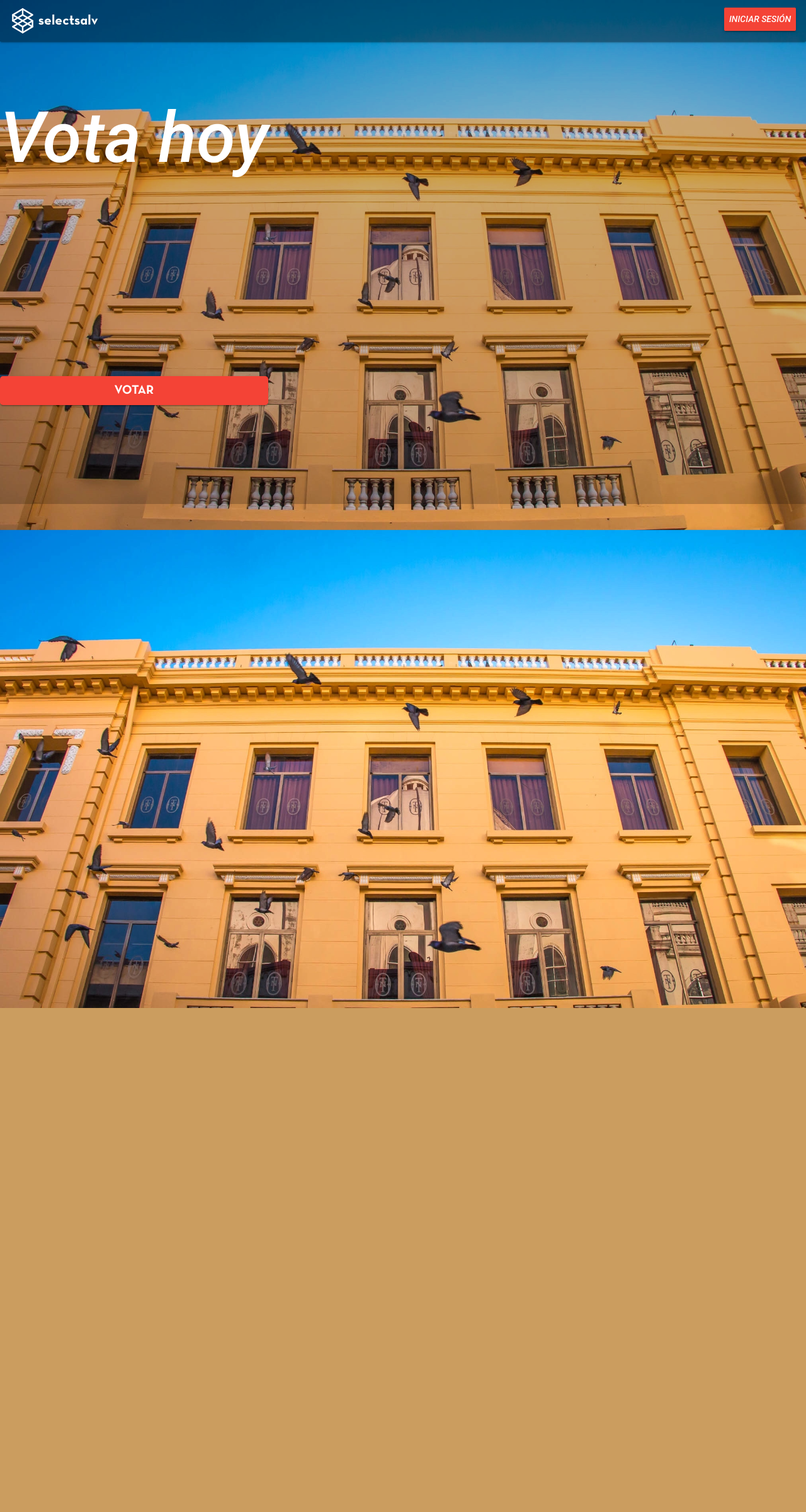
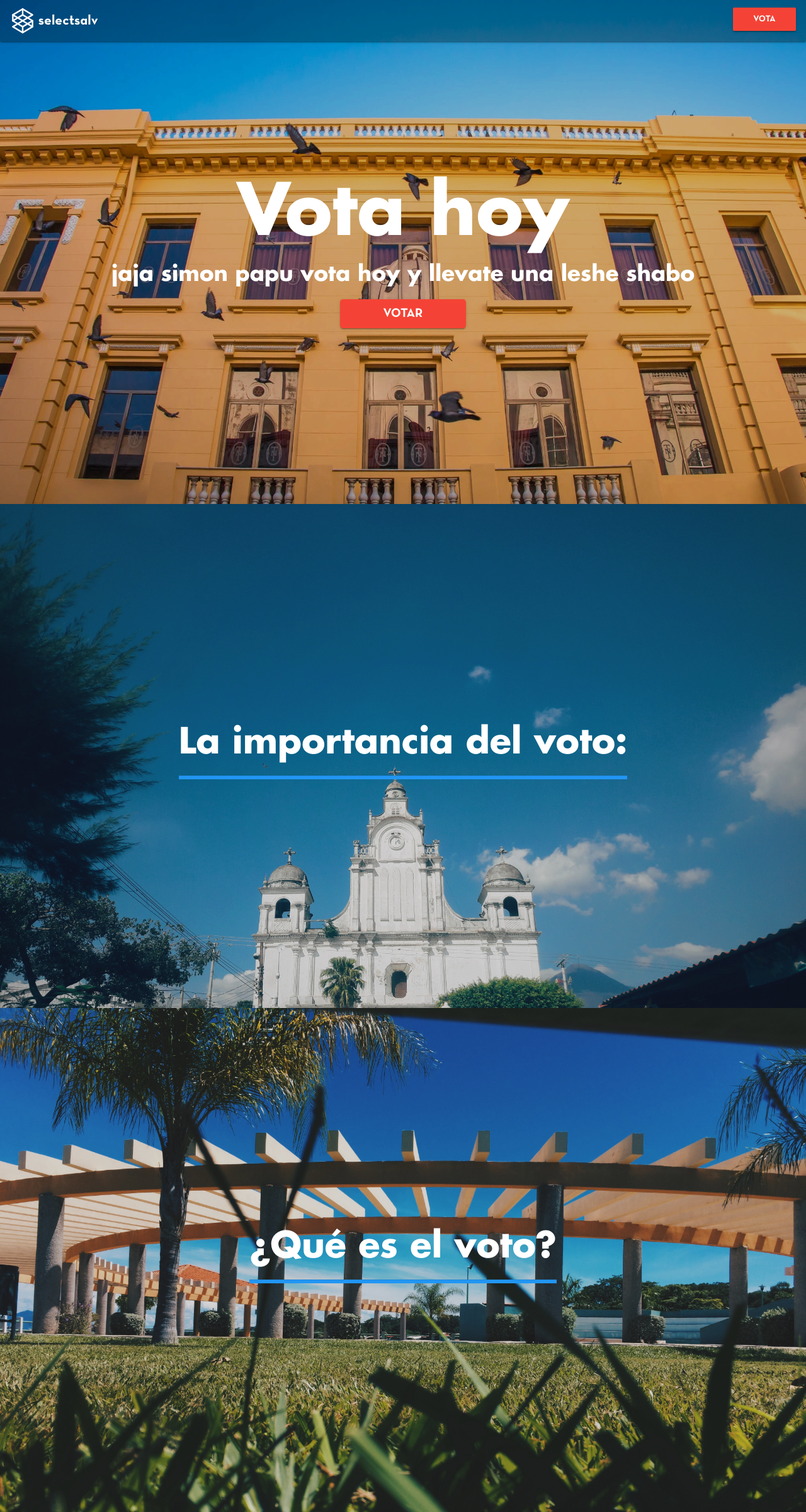
Before and after one commit to SelectSalv/SelectSalv, a PHP site: page / in a window 1280 px wide. Shown: the whole page at 63% size. Before the commit the page ends 1600 px from the top, so only its background shows below. Run offline with PHP 8.4, Linux system fonts and the light colour scheme.

Commit message:
simon papu

```diff
--- a/index.php
+++ b/index.php
@@ -13,17 +13,18 @@
   <script src="res/plugins/popper.js"></script>
   <script src="res/plugins/BootstrapMD/bootstrap-material-design.js"></script>
   <script src="res/plugins/BootstrapMD/materialize.js"></script>
+  <script src="res/js/fondo.js"></script>
   <script>
-    $(document).ready(function() {
-        var alt = $(window).height();
-        $('.banner').css('height', alt + 'px');
-        $('.footer').css('height', alt + 'px');
-        $(window).resize(function() {
-           var alt = $(window).height();
-        $('.banner').css('height', alt + 'px');
-        $('.footer').css('height', alt + 'px');
-        });
-    })
+    // $(document).ready(function() {
+    //     var alt = $(window).height();
+    //     $('.banner').css('height', alt + 'px');
+
+    //     $(window).resize(function() {
+    //        var alt = $(window).height();
+    //     $('.banner').css('height', alt + 'px');
+
+    //     });
+    // })
   </script>
 <body>
   <nav class="navbar fixed-top d-flex">
@@ -31,16 +32,33 @@
       <img src="res/img/logoblanco.svg" width="40" alt="">
       selectsalv
     </a>
-  <a class="waves-effect waves-light btn btn-raised btn-danger p-2">Iniciar Sesión</a>
+    <a style="font-family: 'neutra'; width: 100px;" class="waves-effect waves-light btn btn-raised btn-danger p-2">vota</a>
   </nav>
 
   <div class="banner">
-  <h1 class="display-1" style="color: #fff;">Vota hoy</h1>
-  <a class="waves-effect waves-light btn btn-raised btn-danger btn-lg p-2" style="font-family: 'neutra';">Votar</a>
+    <div class="contenedor-hero-1">
+      <h1 class="display-1 text-center">Vota hoy</h1>
+      <h2 class="display-4">jaja simon papu vota hoy y llevate una leshe shabo</h2>
+      <a class="btn-centro waves-effect waves-light btn btn-raised btn-danger btn-lg p-2" style="font-family: 'neutra';">Votar</a>
     </div>
-<div class="footer">
-
   </div>
 
+  <div class="hero-2 parallax">
+      <div class="contenedor-hero-flex">
+         <div>
+           <h1 class="display-2 text-center">La importancia del voto:</h1>
+           <hr class="hr-titulo">
+         </div>
+      </div>
+  </div>
+  <div class="hero-3 parallax">
+      <div class="contenedor-hero-flex">
+         <div>
+           <h1 class="display-2 text-center">¿Qué es el voto?</h1>
+           <hr class="hr-titulo">
+           <!-- <h6>Manifestación de la opinión, del parecer o de la voluntad de cada una de las personas consultadas para aprobar o rechazar una medida o, en unas elecciones, para elegir a una persona o partido.</h6> -->
+         </div>
+      </div>
+  </div>
 </body>
 </html>
--- a/res/css/hero-1.css
+++ b/res/css/hero-1.css
@@ -11,6 +11,7 @@ body{
 	background: url(../img/hero2.jpg);
 	background-attachment:fixed;
     background-position: 0, -1;
+    background-origin: center;
     background-size:cover;
     -webkit-font-smoothing: antialiased
 }
@@ -20,14 +21,70 @@ body{
 	font-size: 22px;
 	font-weight: 200:
 }
+
+.display-1{
+	font-family: 'vape';
+    color: #fff;
+}
+.display-2{
+	font-family: 'vape';
+    color: #fff;
+}
+.display-4{
+	font-family: 'vape';
+    color: #fff;
+    margin-bottom: .5em;
+}
+h6{
+		font-family: 'vape';
+    color: #fff;
+}
 nav{
-	background: rgba(0,0,0,0.4);
-	z-index: 1000000;
+	background: rgba(0,0,0,0.3);
+}
+.hr-titulo{
+	background:#2196f3;
+	height:5px;
 }
 .banner{
+	height: 100vh;
 	width: 100%;
+	display:flex;
+	justify-content: center;
+	align-items: center;
+	text-align: center;
 	background: rgba(0,0,0,0.2);
-	display: inline-grid;
+}
+
+.contenedor-hero-flex{
+	height: 100vh;
+	width: 100%;
+	display: flex;
+	justify-content: center;
 	align-items: center;
-	justify-content: space-between;
+	text-align: center;
+	background: rgba(0,0,0,0.1);
 }
+.btn-centro{
+	width: 200px;
+
+}
+
+div.hero-2{
+	width: 100%;
+	margin: 0 auto;
+	background: url(../img/hero5.jpg);
+	background-attachment:fixed;
+    background-position: 0, -1;
+    background-origin: center;
+    background-size:cover;
+}
+div.hero-3{
+	width: 100%;
+	margin: 0 auto;
+	background: url(../img/hero6.jpg);
+	background-attachment:fixed;
+    background-position: 0, -1;
+    background-origin: center;
+    background-size:cover;
+}
--- /dev/null
+++ b/res/js/fondo.js
@@ -0,0 +1,14 @@
+$(document).ready(function(){
+
+	$(window).scroll(function(){
+	var barra = $(window).scrollTop();
+	var posicion = barra * 0.07;
+
+	$('body').css({
+		'background-position': '0 -' + posicion +'px'
+	})
+    $('.parallax').css({
+        'background-position': '0 -' + posicion +'px'
+    });
+	});
+});
```
Also changed, not shown: res/img/hero5.jpg (added), res/img/hero6.jpg (added), 1 other file. Lines whose indentation alone changed are shown as unchanged.
